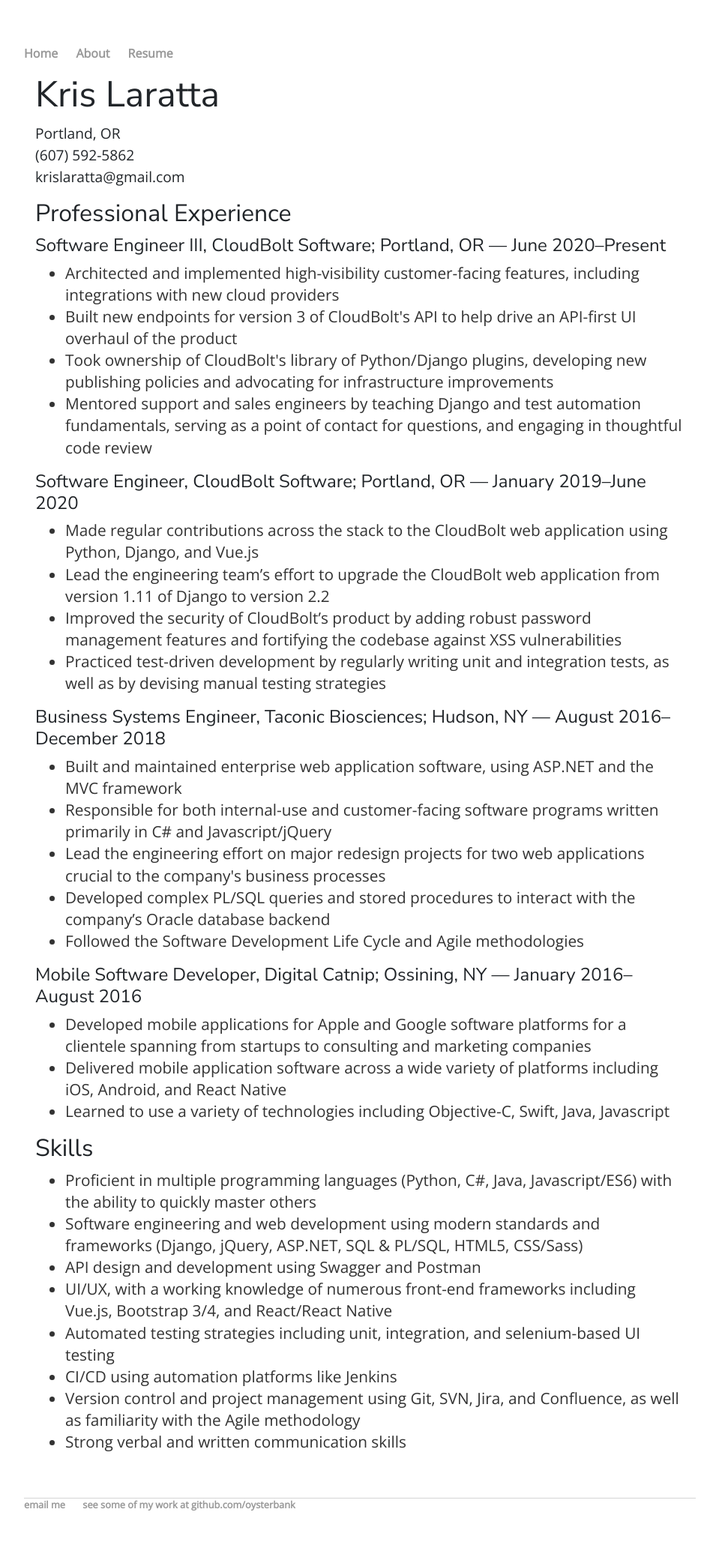
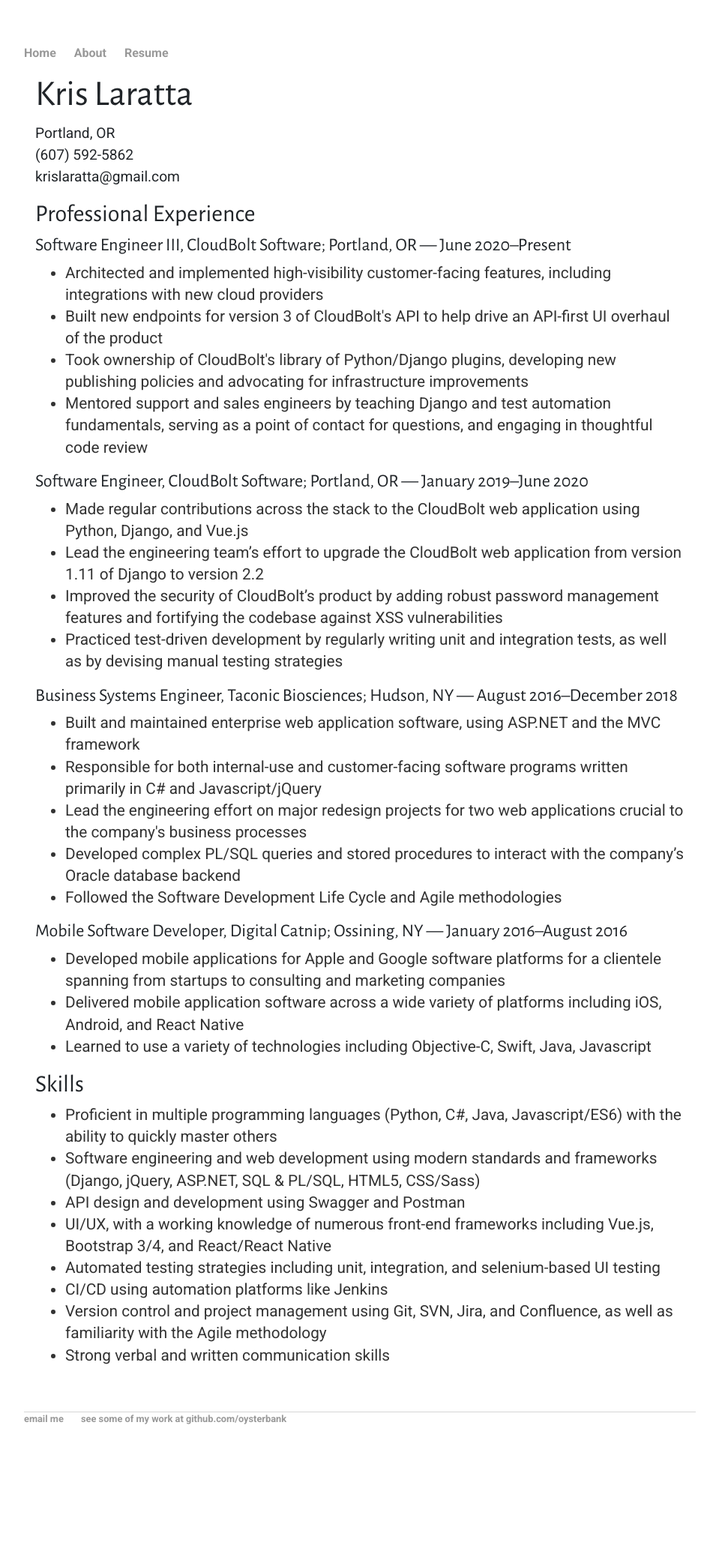
Before and after one commit to oysterbank/oysterbank.github.io, a Jekyll site: the page built from cv/index.html, in a window 1280 px wide. Shown: the whole page at 75% size, without its empty margins (160-1119 px from the left). Built offline with Jekyll 4.4.1, drawn with Linux system fonts in a browser that asks for light colours; nearby versions of some CDN libraries; after the commit the page ends 1962 px from its top, so only the background shows below that.

Commit message:
Add nicer fonts.

```diff
--- a/_layouts/default.html
+++ b/_layouts/default.html
@@ -5,7 +5,8 @@
 
     <link rel="stylesheet" href="https://maxcdn.bootstrapcdn.com/bootstrap/4.0.0/css/bootstrap.min.css" integrity="sha384-Gn5384xqQ1aoWXA+058RXPxPg6fy4IWvTNh0E263XmFcJlSAwiGgFAW/dAiS6JXm" crossorigin="anonymous">
     <link rel="stylesheet" type="text/css" href="/css/main.css">
-    <link href="https://fonts.googleapis.com/css2?family=Nunito+Sans:ital,wght@0,400;1,700&family=Open+Sans&display=swap" rel="stylesheet">
+    <link rel="preconnect" href="https://fonts.gstatic.com">
+    <link href="https://fonts.googleapis.com/css2?family=Alegreya+Sans:ital,wght@0,400;0,700;1,400&family=Roboto:ital,wght@0,400;0,700;1,400&display=swap" rel="stylesheet">
 
     <script src="https://code.jquery.com/jquery-3.2.1.slim.min.js" integrity="sha384-KJ3o2DKtIkvYIK3UENzmM7KCkRr/rE9/Qpg6aAZGJwFDMVNA/GpGFF93hXpG5KkN" crossorigin="anonymous"></script>
     <script src="https://cdnjs.cloudflare.com/ajax/libs/popper.js/1.12.9/umd/popper.min.js" integrity="sha384-ApNbgh9B+Y1QKtv3Rn7W3mgPxhU9K/ScQsAP7hUibX39j7fakFPskvXusvfa0b4Q" crossorigin="anonymous"></script>
--- a/css/main.css
+++ b/css/main.css
@@ -1,14 +1,14 @@
-body { margin: 60px auto; width: 70%; font-family: 'Open Sans', 'Helvetica', 'Arial', 'Sans-Serif'; }
+body { margin: 60px auto; width: 70%; font-family: 'Roboto', sans-serif; }
 
 a { text-decoration: none; color: #999; }
 a:hover { text-decoration: underline; }
 
 p, ul { font-size: 1.3em; line-height: 1.4em; color: #333; }
 
-h1 { font-size: 3em; font-family: 'Nunito Sans', sans-serif; }
-h2 { font-size: 2.7em; font-family: 'Nunito Sans', sans-serif; }
-h3 { font-size: 2.3em; font-family: 'Nunito Sans', sans-serif; }
-h4 { font-size: 1.9em; font-family: 'Nunito Sans', sans-serif; }
+h1 { font-size: 3em; font-family: 'Alegreya Sans', sans-serif; }
+h2 { font-size: 2.7em; font-family: 'Alegreya Sans', sans-serif; }
+h3 { font-size: 2.3em; font-family: 'Alegreya Sans', sans-serif; }
+h4 { font-size: 1.9em; font-family: 'Alegreya Sans', sans-serif; }
 
 nav ul, footer ul { font-size: 1em; padding: 0px; list-style: none; font-weight: bold; }
 nav ul li, footer ul li { display: inline; margin-right: 20px; }
```
